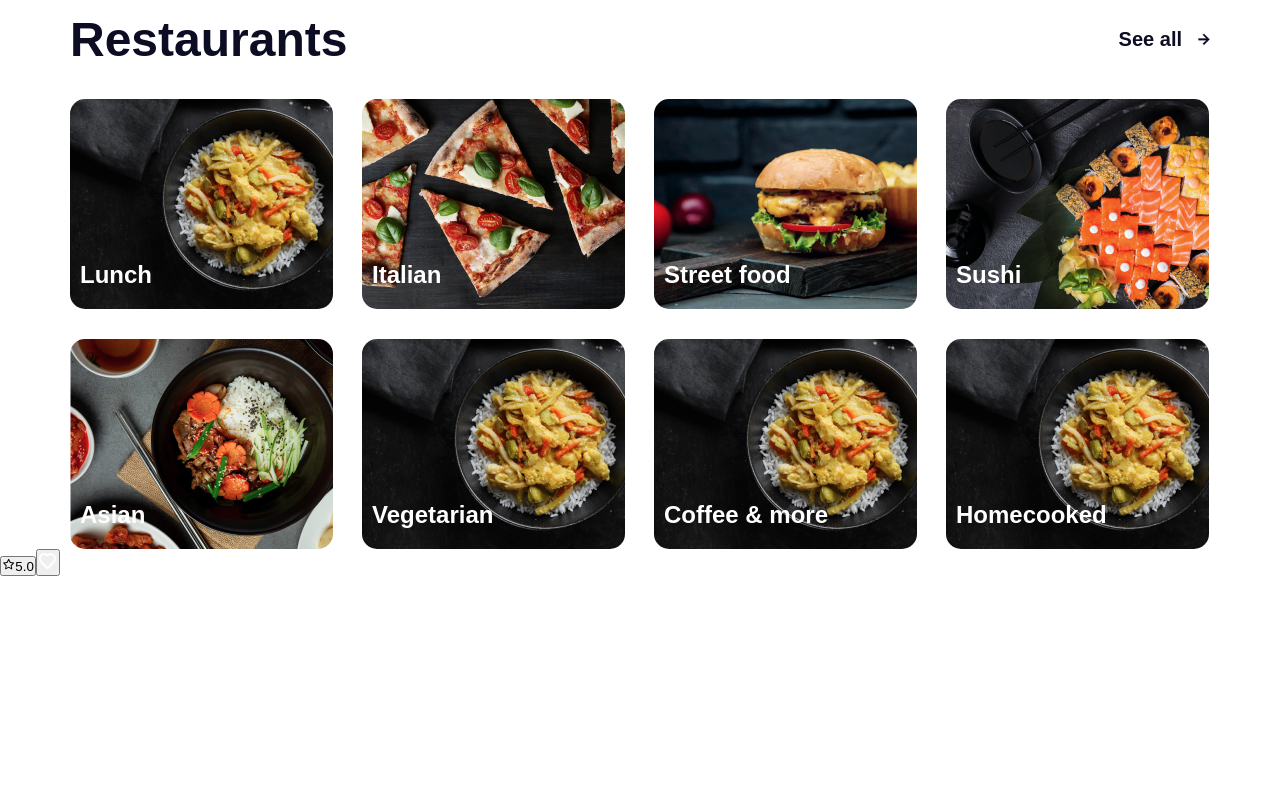
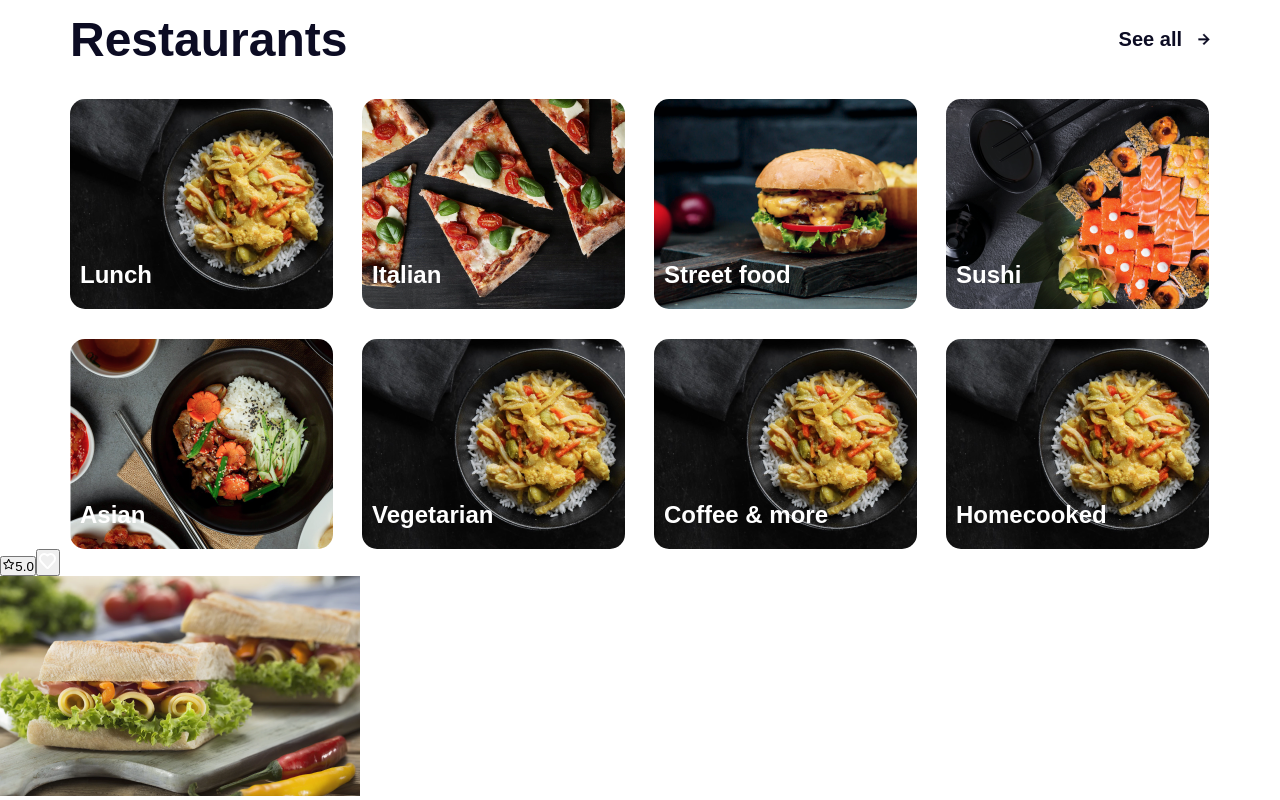
Before and after one commit to komilovmDev/Restaran, a React (Create React App) app in the folder client/: page / in a window 1280 px wide. Shown: the part 294-1094 px from the top of the page. Before the commit the page ends 870 px from the top, so only its background shows below. Built offline with nearby package versions, Linux system fonts and the light colour scheme.

Commit message:
product img add

```diff
--- a/client/src/App.jsx
+++ b/client/src/App.jsx
@@ -149,6 +149,12 @@ function App() {
               <button className='productStar'><AiOutlineStar/><span>5.0</span></button>
               <button className='productHear'><img src={heaericon} alt="" /></button>
             </div>
+            <div className="productImg">
+              <img src={product1} alt="" />
+            </div>
+            <div className="producctend">
+
+            </div>
           </div>
         </div>
       </main>
```
